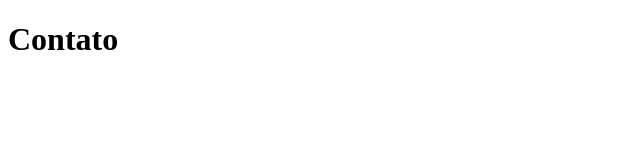
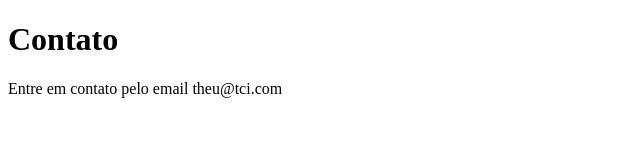
Before and after one commit to Matheus5404/sistema-cadastro-jogos, a plain HTML site: page contato.html in a window 1280 px wide. Shown: the whole page, without its empty margins (0-640 px from the left). Drawn offline with Linux system fonts and the light colour scheme.

Commit message:
adicionando o email de contato

```diff
--- a/contato.html
+++ b/contato.html
@@ -7,5 +7,6 @@
 </head>
 <body>
     <h1>Contato</h1>
+    <p>Entre em contato pelo email theu@tci.com</p>
 </body>
 </html>
```
